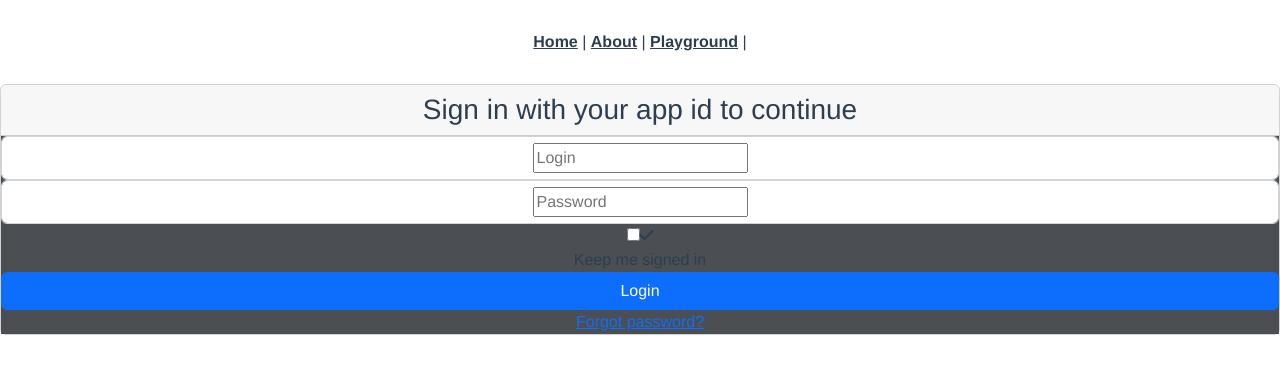
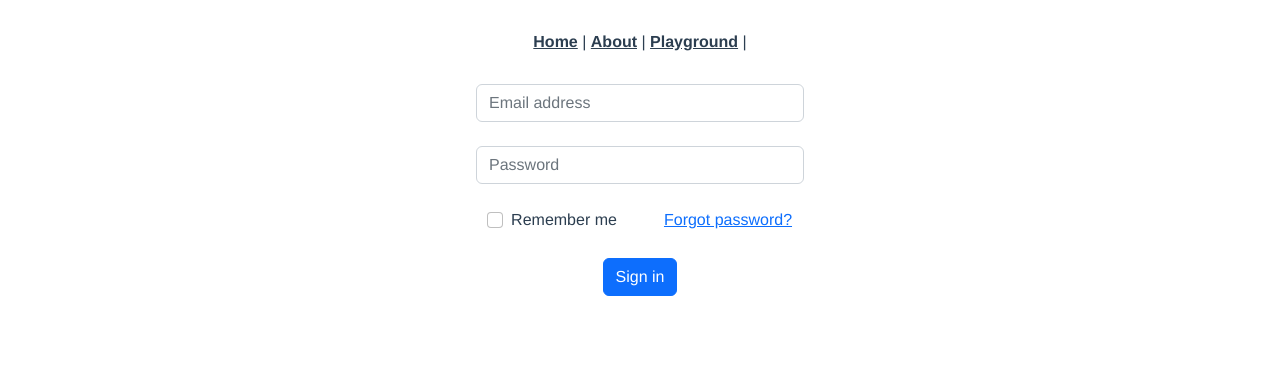
Before and after one commit to Uraharadono/Vue3WebpackBoilerplateV2, a Vue app: page /login in a window 1280 px wide. Shown: the top 374 px of the page. Built offline with nearby package versions, Linux system fonts and the light colour scheme.

Commit message:
Fixed freaking authentication

```diff
--- a/src/views/auth/Login.vue
+++ b/src/views/auth/Login.vue
@@ -1,102 +1,80 @@
 <template>
-	<div class="layout auth">
-		<div class="log-in-page card">
-			<div
-				class="text-center custom-bg-color"
-				style="overflow: visible; background: rgba(255, 255, 255, 0.2)"
-			>
-				<h3 class="card-header star-inserted">
-					<span>Sign in with your app id to continue</span>
-				</h3>
-
-				<div class="card-body login-gray" style="padding: 0px; overflow: visible">
+	<div class="container" style="width: 22rem">
 		<ComponentLoader v-show="isLoading" />
-					<form class="login-form mb-0" @submit.prevent="handleSubmit">
-						<div class="form-group">
-							<div class="form-control" :class="[v$.username.$error ? 'is-invalid' : '', '']">
-								<input v-model="username" class="input-control" type="text" placeholder="Login" />
-							</div>
-							<div v-if="!v$.username.required && v$.username.$dirty" class="text-danger">
+		<form @submit.prevent="handleSubmit">
+			<!-- Email input -->
+			<div class="form-outline mb-4" :class="[v$.username.$error ? 'is-invalid' : '', '']">
+				<input
+					v-model.trim="username"
+					type="username"
+					class="form-control"
+					placeholder="Email address"
+				/>
+				<div v-if="v$.username.required.$invalid && v$.username.$dirty" class="text-danger">
 					Field is required
 				</div>
-							<div v-if="!v$.username.email && v$.username.$dirty" class="text-danger">
+				<div v-if="v$.username.email.$invalid && v$.username.$dirty" class="text-danger">
 					Field has to be email
 				</div>
 			</div>
 
-						<div class="form-group">
-							<div class="form-control" :class="[v$.password.$error ? 'is-invalid' : '', '']">
-								<input
-									v-model="password"
-									class="input-control"
-									type="password"
-									placeholder="Password"
-								/>
-							</div>
+			<!-- Password input -->
+			<div class="form-outline mb-4">
+				<input v-model="password" type="password" class="form-control" placeholder="Password" />
 				<div v-if="v$.password.$dirty">
-								<div v-if="!v$.password.required" class="text-danger">Field is required</div>
-								<div v-if="!v$.password.minLength" class="text-danger">
+					<div v-if="v$.password.required.$invalid" class="text-danger">Field is required</div>
+					<div v-if="v$.password.minLength.$invalid" class="text-danger">
 						Passwords in our system are a bit longer than that
 					</div>
 				</div>
 			</div>
 
-						<div class="form-group">
-							<div
-								class="tc-checkbox"
-								style="width: 100%"
-								:class="[rememberMe ? 'checked' : '', '']"
-								@click="toggleRememberMe"
-							>
-								<div class="tc-checkbox-wrap">
-									<div class="tc-checkbox-handle">
-										<input v-model="rememberMe" type="checkbox" class="checkbox-input" />
-										<span class="check-detector">
-											<i class="fa-solid fa-check"></i>
-										</span>
-									</div>
-									<div class="tc-checkbox-label">Keep me signed in</div>
+			<!-- 2 column grid layout for inline styling -->
+			<div class="row mb-4">
+				<div class="col d-flex justify-content-center">
+					<!-- Checkbox -->
+					<div class="form-check">
+						<input
+							id="rememberMeCheckbox"
+							v-model="rememberMe"
+							class="form-check-input"
+							type="checkbox"
+							value=""
+						/>
+						<label class="form-check-label" for="rememberMeCheckbox"> Remember me </label>
 					</div>
 				</div>
-						</div>
-						<div class="d-grid gap-2">
-							<button tabindex="0" class="btn btn-primary blue-gradient">
-								<span class="btn-text">Login</span>
 
-								<span class="btn-loader">
-									<i class="icon icofont-spinner" />
-								</span>
-							</button>
-						</div>
-					</form>
-					<div class="forgot-box">
-						<!-- <a href="#/extra/sign-up">Sign Up</a> -->
-						<span class="divider" />
+				<div class="col">
+					<!-- Simple link -->
 					<router-link to="/forgot-password"> Forgot password? </router-link>
 				</div>
 			</div>
-			</div>
-		</div>
+
+			<!-- Submit button -->
+			<button type="submit" class="btn btn-primary btn-block mb-4">Sign in</button>
+
+			<!-- Register buttons -->
+			<!--<div class="text-center">
+			<p>Not a member? <a href="#!">Register</a></p>
+		</div>-->
+		</form>
 	</div>
 </template>
 
 <script>
-/* eslint-disable */
-import ajax from '@/common/ajax';
+// import ajax from '@/common/ajax';
 import { useVuelidate } from '@vuelidate/core';
 import { required, minLength, email } from '@vuelidate/validators';
 // import { mapGetters, mapActions } from "vuex";
 import ComponentLoader from '@/components/ComponentLoader.vue';
 // import { authentication } from '@/store/modules/authentication';
-import { ref, onMounted, computed } from 'vue';
+// import { ref, onMounted, computed } from 'vue';
 
 export default {
 	name: 'Login',
 	components: { ComponentLoader },
-	// setup: () => ({ v$: useVuelidate() }),
-  setup () {
-    return { v$: useVuelidate() }
-  },
+	setup: () => ({ v$: useVuelidate() }),
 	data() {
 		return {
 			username: '',
@@ -111,10 +89,12 @@ export default {
 				required,
 				email,
 				minLength: minLength(6),
+				$autoDirty: true,
 			},
 			password: {
 				required,
 				minLength: minLength(8),
+				$autoDirty: true,
 			},
 		};
 	},
@@ -131,9 +111,13 @@ export default {
 	},
 	methods: {
 		// ...mapActions(["login", "logout"]),
-		async handleSubmit(e) {
-			//this.v$.$touch();
-			//if (this.v$.$invalid) return;
+		async handleSubmit() {
+			await this.v$.$touch();
+			// const result = await this.v$.$validate(); // can also be used like so, if "result" is false, something is wrong
+			if (await this.v$.$error) return;
+
+			console.log('proslo je');
+
 			//this.isLoading = true;
 			//// Mapping can be done like this as well: "const { username, password } = this;"
 			//const data = {
@@ -152,3 +136,9 @@ export default {
 	},
 };
 </script>
+
+<style>
+.is-invalid {
+	border-color: red;
+}
+</style>
```
Lines whose indentation alone changed are shown as unchanged.
